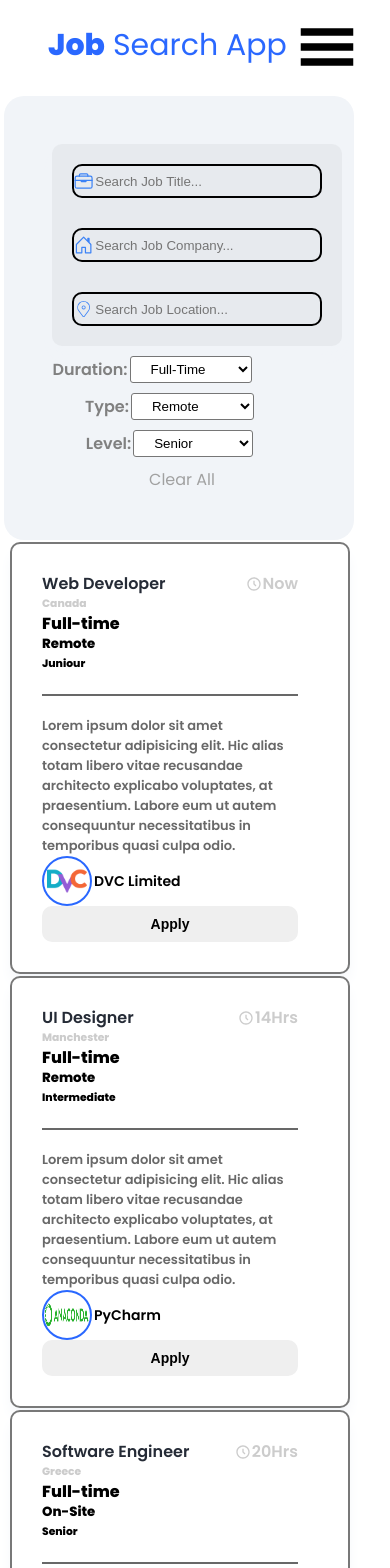
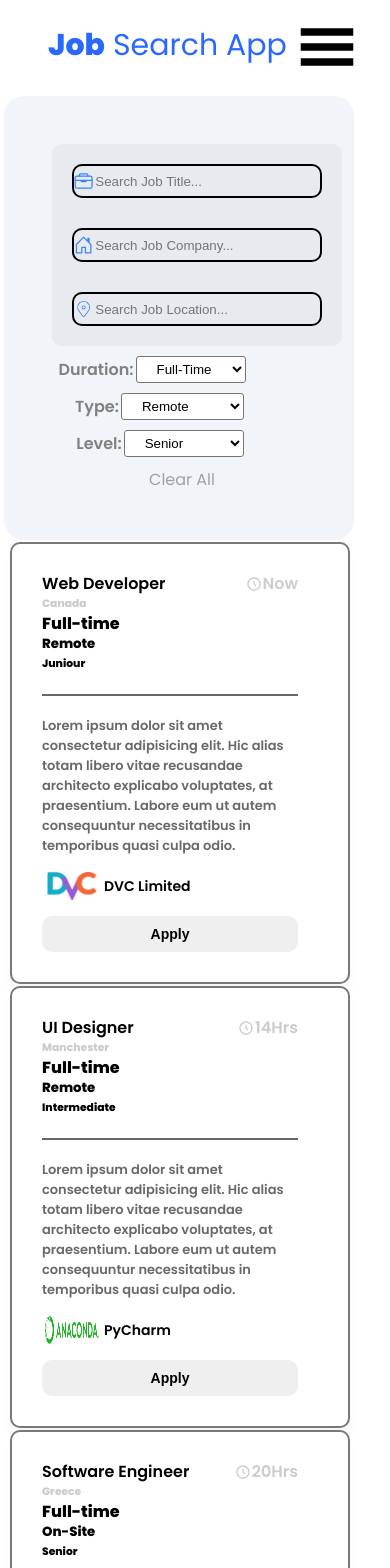
Before and after one commit to MachineKe/jobSearchApp, a React (Create React App) app: page / in a window 390 px wide. Shown: the top 1568 px of the page. Built offline with nearby package versions, Linux system fonts and the light colour scheme.

Commit message:
job search app

```diff
--- a/src/Components/JobDiv/Jobs.js
+++ b/src/Components/JobDiv/Jobs.js
@@ -289,9 +289,9 @@ const Jobs = () => {
                 </span>
                 <h6 className="locationName">{location}</h6>
                 <div durationTypeLevel>
-                <h4>{duration}</h4>
-                <h5>{type}</h5>
-                <h6>{level}</h6>
+                <h4 className="durationText">{duration}</h4>
+                <h5 className="typeText">{type}</h5>
+                <h6 className='levelText'>{level}</h6>
                 </div>
                 <p className="jobInfo">{desc}</p>
                 <div className="company">
--- a/src/index.css
+++ b/src/index.css
@@ -140,19 +140,6 @@ input[type="search"]::-webkit-search-cancel-button {
   }
 }
 
-.searchBtn {
-  background-color: #2a68ff;
-  height: 100%;
-  border-radius: 6px;
-  color: white;
-  cursor: pointer;
-  padding: 5px;
-  padding-left: 2.5rem;
-  padding-right: 2.5rem;
-  &:hover {
-    background-color: #93c5fd;
-  }
-}
 .secDiv {
   display: flex;
   align-items: center;
@@ -191,9 +178,6 @@ input[type="search"]::-webkit-search-cancel-button {
   align-items: center;
   padding-top: 2.5rem;
   padding-bottom: 2.5rem;
-  &:hover {
-    color: white;
-  }
 }
 .jobsContainer .applyBtn {
   color: black;
@@ -211,6 +195,7 @@ input[type="search"]::-webkit-search-cancel-button {
   &:hover {
     background-color: #2a68ff;
     box-shadow: 0 10px 15px -3px #f1f4f8;
+color: white;
   }
 }
 
@@ -224,10 +209,6 @@ input[type="search"]::-webkit-search-cancel-button {
 .singleJobHead {
   font-size: 16px;
   font-weight: 600;
-  color: #252b36;
-  &:hover {
-    color: #fff;
-  }
 }
 
 .durationIcon {
@@ -242,7 +223,6 @@ input[type="search"]::-webkit-search-cancel-button {
 
 .jobInfo {
   font-size: 13px;
-  color: #959595;
   padding-top: 20px;
   border-top: 2px solid;
   margin-top: 20px;
@@ -261,23 +241,23 @@ input[type="search"]::-webkit-search-cancel-button {
 }
 
 .companyLogo {
-  width: 50px;
-  height: 50px;
+  width: 60px;
+  height: 60px;
   border: solid #2a68ff 2px;
   border-radius: 50%;
-  &:hover {
-    border: solid #fff 2px;
+
+    border: solid white 2px;
     border-radius: 50%;
-    color: white;
-  }
+
 }
+
+
 
 .companyName {
   font-size: 14px;
   padding-top: 0.5rem;
   padding-bottom: 0.5rem;
   display: block;
-  color: black;
 }
 .applyBtn {
   border: 2px;
@@ -575,16 +555,12 @@ input[type="search"]::-webkit-search-cancel-button {
     width: 120px;
   }
   .typeLabel {
-    margin-left: 35px;
+    margin-left: 15px;
   }
   .levelLabel {
-    margin-left: 35px;
+    margin-left: 16px;
   }
-.durationSelection {
-  width: 122px;
-}
-/* .durationLabel {
-} */
+
   .clearSelect {
     margin-left: 60px;
     &:hover {
@@ -592,12 +568,6 @@ input[type="search"]::-webkit-search-cancel-button {
     }
   }
   /* jobs */
-  .jobsContainer {
-  }
-.durationTypeLevel {
-
-color: black;
-}
   .singleJob {
     padding-right: 50px;
     margin-left: 10px;
```
Also changed, not shown: src/Components/SearchDiv/Search.js (deleted, +0 -92 lines).
